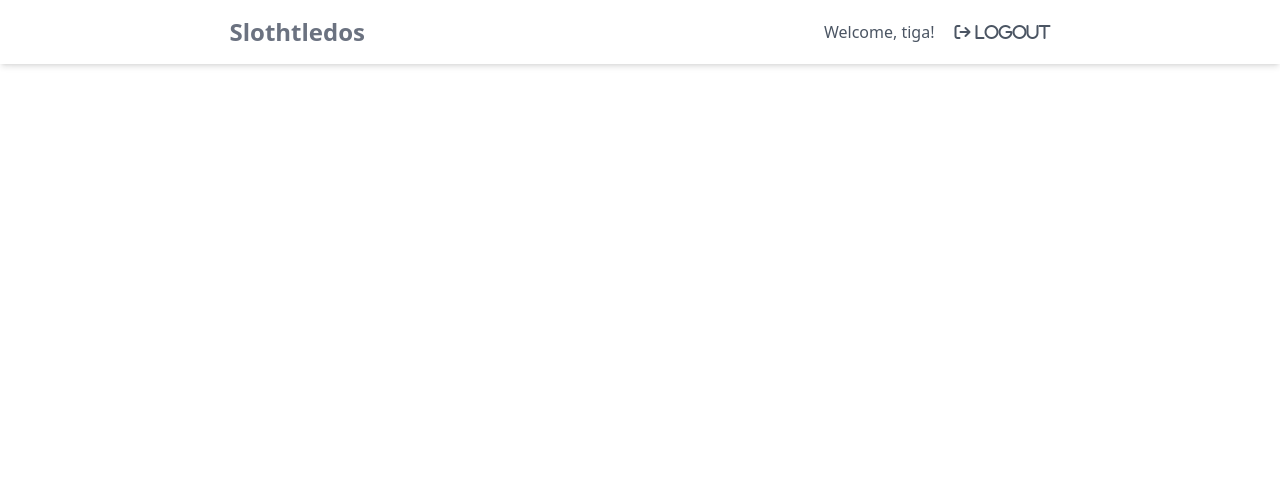
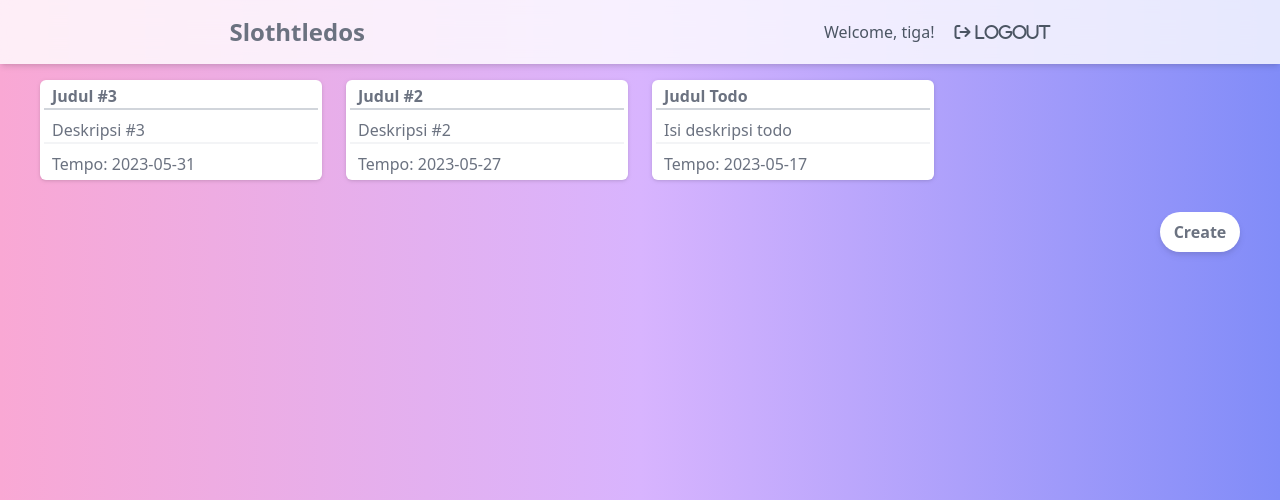
Before and after one commit to universeinme/todo, a PHP site: page /welcome.php in a window 1280 px wide. Shown: the top 500 px of the page. Run offline with PHP 8.4, Linux system fonts and the light colour scheme; a user stored in the database is signed in; data comes from the database, SQL or seed files in the repository; both versions use the stored data as it was after the commit; some libraries are stand-ins or nearby versions.

Commit message:
New Feature
+Add Feature

```diff
--- a/funcs/koneksi.php
+++ b/funcs/koneksi.php
@@ -2,7 +2,7 @@
 
 $server = "localhost";
 $user = "root";
-$pass = "";
+$pass = "root";
 $database = "todo_app";
 
 $conn = mysqli_connect($server, $user, $pass, $database);
--- a/funcs/login.php
+++ b/funcs/login.php
@@ -1,6 +1,6 @@
 <?php
 
-include_once "koneksi.php";
+require "koneksi.php";
 error_reporting(0);
 
 session_start();
--- a/funcs/registrasi.php
+++ b/funcs/registrasi.php
@@ -1,6 +1,6 @@
 <?php
 
-include 'koneksi.php';
+require 'koneksi.php';
 
 error_reporting(0);
 
--- a/welcome.php
+++ b/welcome.php
@@ -1,5 +1,5 @@
 <?php
-
+require "funcs/koneksi.php";
 require "funcs/session.php";
 ?>
 <!doctype html>
@@ -11,5 +11,65 @@ require "funcs/session.php";
 <nav class="flex justify-around py-4 bg-white/80 backdrop-blur-md shadow-md w-full fixed top-0 left-0 right-0 z-10">
     <?php include "templates/navbarlogged.php"; ?>
 </nav>
+<main class="px-10 py-20">
+    <!--Todo-->
+    <div
+        class="grid grid-cols-1 sm:grid-cols-2 md:grid-cols-4 gap-x-6 gap-y-10">
+        <?php include "templates/todo.php"; ?>
+    </div>
+    <div class="flex flex-col justify-end items-end fixed select-none sticky">
+        <div class="absolute flex items-center justify-center align-middle top-8">
+            <button onclick="toggleCreate()"
+                    class="drop-shadow-md bg-white h-10 w-20 rounded-full align-middle font-semibold">
+                Create
+            </button>
+        </div>
+    </div>
+</main>
+<!--form create-->
+<form class="z-10 overflow-y-auto top-0 w-full left-0 hidden" id="modal" action="" method="post">
+    <div class="flex items-center justify-center min-height-100vh pt-4 px-4 pb-20 text-center sm:block sm:p-0">
+        <div class="fixed inset-0 transition-opacity">
+            <div class="absolute inset-0 bg-gray-900 opacity-75"/>
+        </div>
+        <span class="hidden sm:inline-block sm:align-middle sm:h-screen">
+            &#8203;
+        </span>
+        <div
+            class="inline-block align-center bg-white rounded-lg text-left overflow-hidden shadow-xl transform transition-all sm:my-8 sm:align-middle sm:max-w-lg sm:w-full"
+            role="dialog" aria-modal="true" aria-labelledby="modal-headline">
+            <div class="bg-white px-4 pt-5 pb-4 sm:p-6 sm:pb-4">
+
+                <!--judul-->
+                <label for="inputJudul">Judul</label>
+                <textarea rows="1"
+                          class="w-full bg-gray-100 p-2 mt-2 mb-3 text-sm rounded-lg border border-gray-300 focus:ring-blue-500 focus:border-blue-500 dark:bg-gray-800 dark:border-gray-600 dark:placeholder-gray-400 dark:text-white dark:focus:ring-blue-500 dark:focus:border-blue-500"
+                          id="inputJudul" name="inputJudul" placeholder="Judul"></textarea>
+
+                <!--deskripsi-->
+                <label for="inputDeskripsi">Deskripsi</label>
+                <textarea rows="2"
+                          class="block w-full bg-gray-100 p-2 mt-2 mb-3 text-sm rounded-lg border border-gray-300 focus:ring-blue-500 focus:border-blue-500 dark:bg-gray-800 dark:border-gray-600 dark:placeholder-gray-400 dark:text-white dark:focus:ring-blue-500 dark:focus:border-blue-500"
+                          id="inputDeskripsi" name="inputDeskripsi" placeholder="Deskripsi"></textarea>
+
+                <!--Tanggal Tempo-->
+                <label for="inputTanggal">Tempo: </label>
+                <input type="date" id="inputTanggal" name="inputTempo" placeholder="Tanggal Tempo">
+            </div>
+            <div class="bg-gray-200 px-4 py-3 text-right">
+                <button type="button" class="py-2 px-4 bg-gray-500 text-white rounded hover:bg-gray-700 mr-2"
+                        onclick="toggleCreate()">
+                    <i class="fas fa-times"></i>
+                    Cancel
+                </button>
+                <button type="submit" class="py-2 px-4 bg-blue-500 text-white rounded hover:bg-blue-700 mr-2" name="tambah" value="tambah">
+                    <i class="fa-solid fa-plus"></i>
+                    Create
+                </button>
+            </div>
+        </div>
+    </div>
+</form>
+
 </body>
 </html>
```
Also changed, not shown: funcs/tambah.php (added, +15 -0 lines), index.php (+12 -9 lines), todo_app.sql (added, +108 -0 lines).
